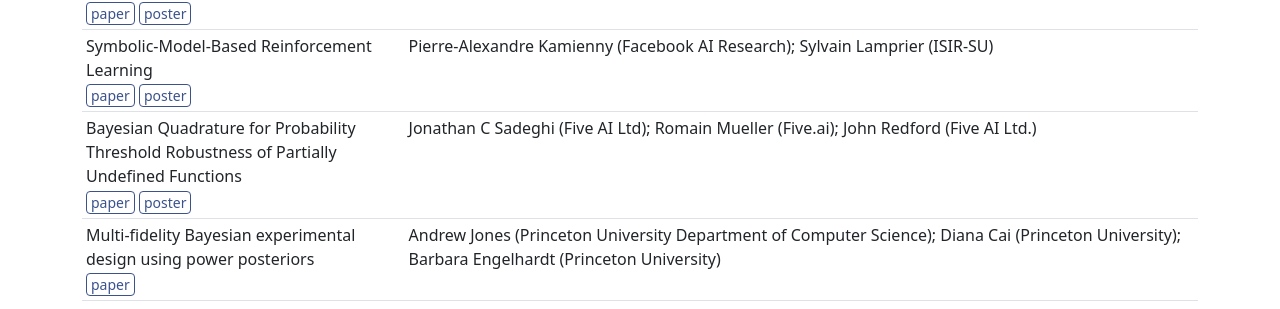
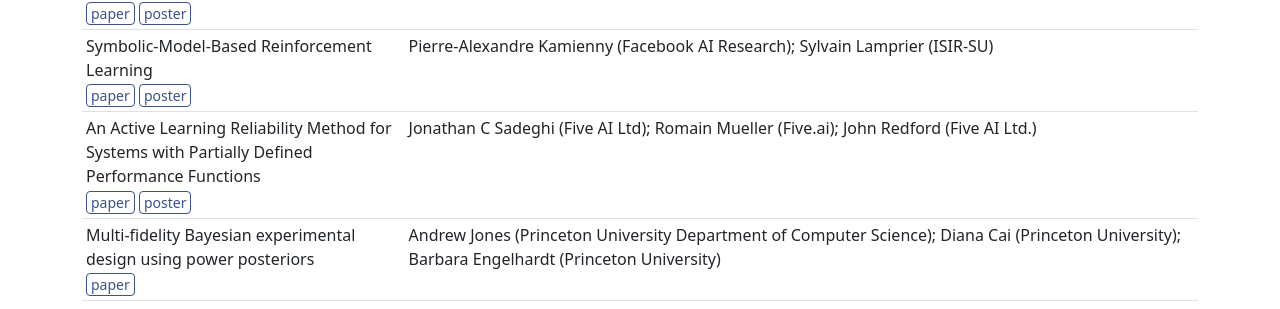
Before and after one commit to gp-seminar-series/neurips-2022, a Jekyll site: the page built from index.html, in a window 1280 px wide and 900 px high, scrolled down 3229 px. Shown: the part 143-452 px from the top of the window. Built offline with Jekyll 4.4.1, drawn with Linux system fonts in a browser that asks for light colours; nearby versions of some CDN libraries.

Commit message:
Fix title.

```diff
--- a/papers.html
+++ b/papers.html
@@ -14,7 +14,7 @@ published: false
 | c-TPE: Generalizing Tree-structured Parzen Estimator with Inequality Constraints for Continuous and Categorical Hyperparameter Optimization       <br> <a class="btn btn-sm px-1 py-0 btn-outline-primary" href="{{ '/assets/camera_ready/5.pdf' | relative_url }}">paper</a> <a class="btn btn-sm px-1 py-0 btn-outline-primary" href="{{ '/assets/camera_ready/5_poster.pdf' | relative_url }}">poster</a>   | Shuhei Watanabe (University of Freiburg); Frank Hutter (University of Freiburg)                                                                                                                                                                                                                                                                                                                                          |
 | Preferential Bayesian Optimization with Hallucination Believer                                                                                    <br> <a class="btn btn-sm px-1 py-0 btn-outline-primary" href="{{ '/assets/camera_ready/6.pdf' | relative_url }}">paper</a> <a class="btn btn-sm px-1 py-0 btn-outline-primary" href="{{ '/assets/camera_ready/6_poster.pdf' | relative_url }}">poster</a>   | Shion Takeno (Nagoya Institute of Technology); Masahiro Nomura (CyberAgent, Inc.); Masayuki Karasuyama (Nagoya Institute of Technology)                                                                                                                                                                                                                                                                                  |
 | Symbolic-Model-Based Reinforcement Learning                                                                                                       <br> <a class="btn btn-sm px-1 py-0 btn-outline-primary" href="{{ '/assets/camera_ready/7.pdf' | relative_url }}">paper</a> <a class="btn btn-sm px-1 py-0 btn-outline-primary" href="{{ '/assets/camera_ready/7_poster.pdf' | relative_url }}">poster</a>   | Pierre-Alexandre Kamienny (Facebook AI Research); Sylvain Lamprier (ISIR-SU)                                                                                                                                                                                                                                                                                                                                             |
-| Bayesian Quadrature for Probability Threshold Robustness of Partially Undefined Functions                                                         <br> <a class="btn btn-sm px-1 py-0 btn-outline-primary" href="{{ '/assets/camera_ready/8.pdf' | relative_url }}">paper</a> <a class="btn btn-sm px-1 py-0 btn-outline-primary" href="{{ '/assets/camera_ready/8_poster.pdf' | relative_url }}">poster</a>   | Jonathan C Sadeghi (Five AI Ltd); Romain Mueller (Five.ai); John Redford (Five AI Ltd.)                                                                                                                                                                                                                                                                                                                                  |
+| An Active Learning Reliability Method for Systems with Partially Defined Performance Functions                                                    <br> <a class="btn btn-sm px-1 py-0 btn-outline-primary" href="{{ '/assets/camera_ready/8.pdf' | relative_url }}">paper</a> <a class="btn btn-sm px-1 py-0 btn-outline-primary" href="{{ '/assets/camera_ready/8_poster.pdf' | relative_url }}">poster</a>   | Jonathan C Sadeghi (Five AI Ltd); Romain Mueller (Five.ai); John Redford (Five AI Ltd.)                                                                                                                                                                                                                                                                                                                                  |
 | Multi-fidelity Bayesian experimental design using power posteriors                                                                                <br> <a class="btn btn-sm px-1 py-0 btn-outline-primary" href="{{ '/assets/camera_ready/9.pdf' | relative_url }}">paper</a>                                                                                                                                  | Andrew Jones (Princeton University Department of Computer Science); Diana Cai (Princeton University); Barbara Engelhardt (Princeton University)                                                                                                                                                                                                                                                                          |
 | Bayesian Sequential Experimental Design for a Partially Linear Model with a Gaussian Process Prior                                                <br> <a class="btn btn-sm px-1 py-0 btn-outline-primary" href="{{ '/assets/camera_ready/10.pdf' | relative_url }}">paper</a>                                                                                                                                 | Shunsuke Horii (Waseda University)                                                                                                                                                                                                                                                                                                                                                                                       |
 | Fantasizing with Dual GPs in Bayesian Optimization and Active Learning                                                                            <br> <a class="btn btn-sm px-1 py-0 btn-outline-primary" href="{{ '/assets/camera_ready/11.pdf' | relative_url }}">paper</a> <a class="btn btn-sm px-1 py-0 btn-outline-primary" href="{{ '/assets/camera_ready/11_poster.pdf' | relative_url }}">poster</a> | Paul Chang (Aalto University); Prakhar Verma (Aalto University); ST John (Aalto University & Finnish Center for Artificial Intelligence); Victor Picheny (Prowler); Henry B Moss (Secondmind); Arno Solin (Aalto University)                                                                                                                                                                                             |
```
